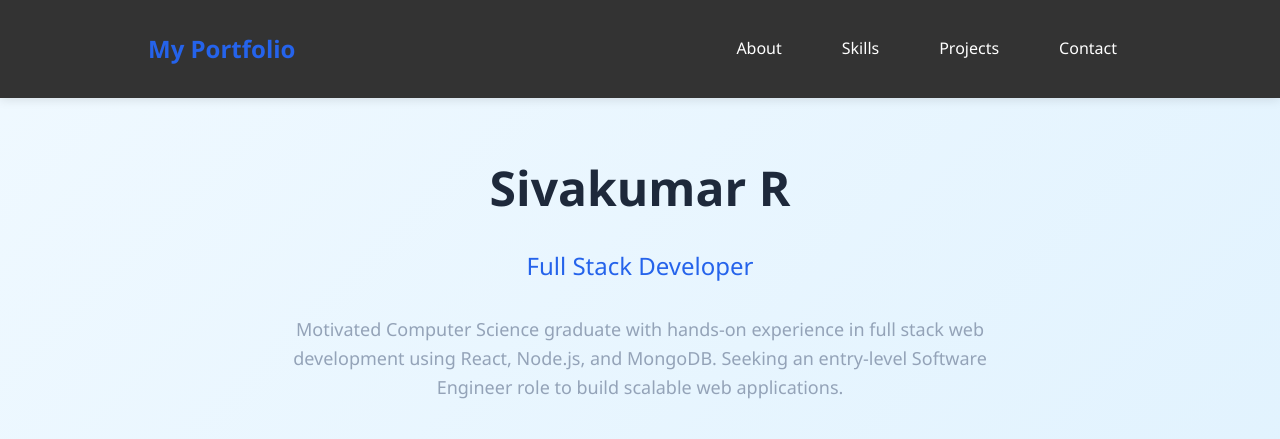
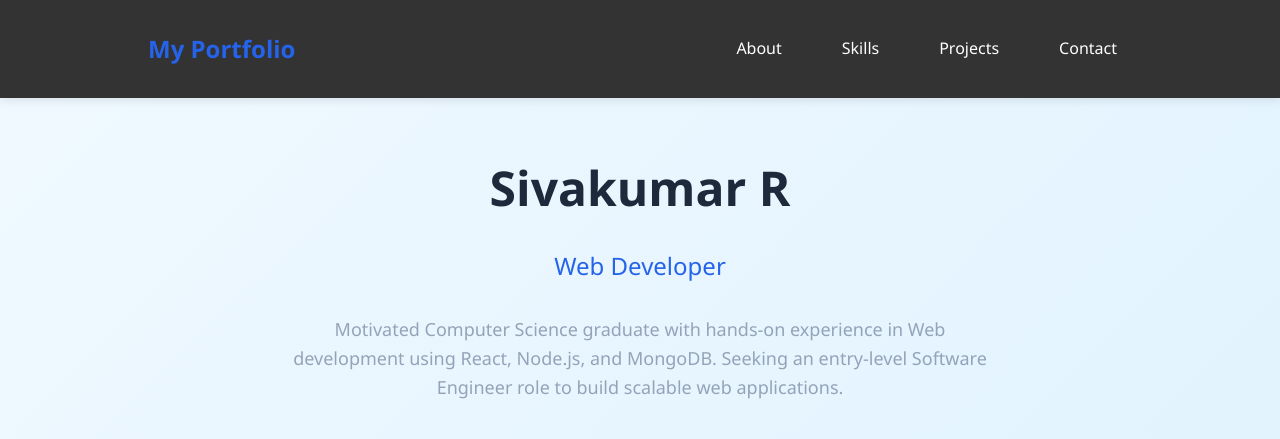
Before and after one commit to SIVAKUMAR1267/Myportfolio, a plain HTML site: page index.html in a window 1280 px wide. Shown: the top 439 px of the page. Drawn offline with Linux system fonts and the light colour scheme.

Commit message:
change in title

```diff
--- a/index.html
+++ b/index.html
@@ -3,7 +3,7 @@
 <head>
     <meta charset="UTF-8">
     <meta name="viewport" content="width=device-width, initial-scale=1.0">
-    <title>Sivakumar R - Full Stack Developer</title>
+    <title>Sivakumar R - Web Developer</title>
     <link rel="stylesheet" href="https://cdnjs.cloudflare.com/ajax/libs/font-awesome/6.4.0/css/all.min.css">
    <link rel="stylesheet" href="index.css">
 
@@ -29,8 +29,8 @@
     <section class="hero">
         <div class="container">
             <h1>Sivakumar R</h1>
-            <h2>Full Stack Developer</h2>
-            <p>Motivated Computer Science graduate with hands-on experience in full stack web development using React, Node.js, and MongoDB. Seeking an entry-level Software Engineer role to build scalable web applications.</p>
+            <h2>Web Developer</h2>
+            <p>Motivated Computer Science graduate with hands-on experience in Web development using React, Node.js, and MongoDB. Seeking an entry-level Software Engineer role to build scalable web applications.</p>
             <div class="contact-info">
                 <a href="tel:+916379524084"><i class="fas fa-phone"></i> +91-6379524084</a>
                 <a href="mailto:rsivakumar1205o@gmail.com"><i class="fas fa-envelope"></i> rsivakumar1205o@gmail.com</a>
```
